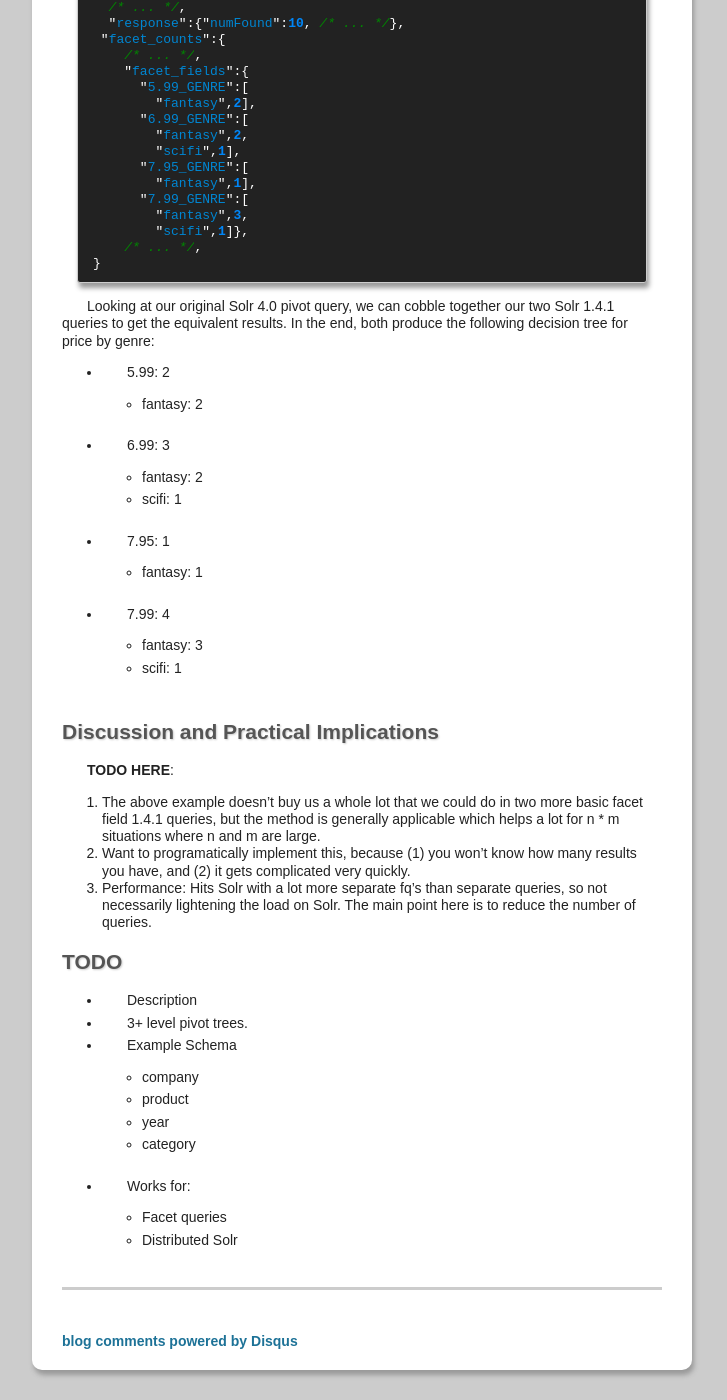
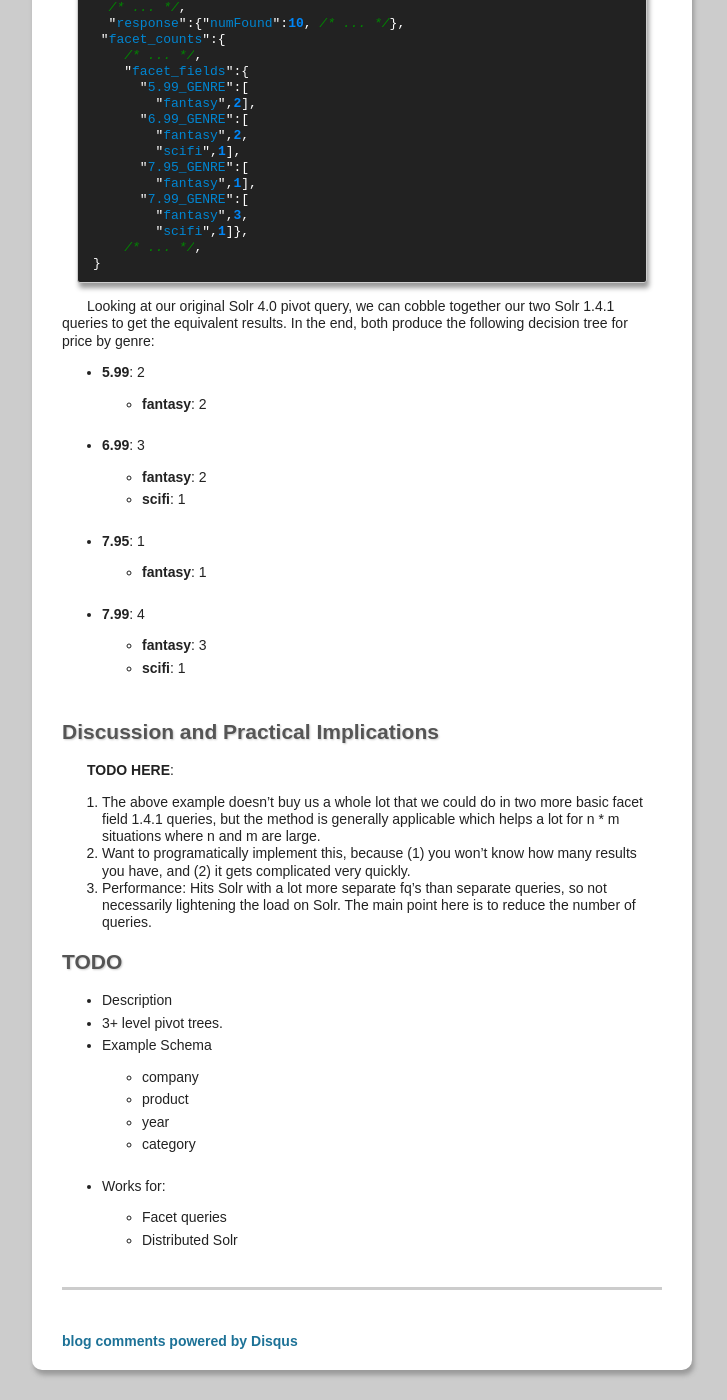
Before and after one commit to ryan-roemer/loose-bits, a Jekyll site: the page built from _posts/2011-09-19-pivot-facets-solr.md, in a window 1280 px wide and 1400 px high, scrolled down 6284 px. Shown: the whole window, without its empty margins (278-1005 px from the left). Built offline with Jekyll 4.4.1, drawn with Linux system fonts in a browser that asks for light colours; Markdown is read by kramdown in place of the engine named in the settings; comment, search, counter and statistics services are not loaded.

Commit message:
Formatting, ul styles.

```diff
--- a/_posts/2011-09-19-pivot-facets-solr.md
+++ b/_posts/2011-09-19-pivot-facets-solr.md
@@ -407,23 +407,23 @@
 two Solr 1.4.1 queries to get the equivalent results. In the end, both produce
 the following decision tree for price by genre:
 
-* 5.99: 2
+* **5.99**: 2
 
-  * fantasy: 2
+  * **fantasy**: 2
 
-* 6.99: 3
+* **6.99**: 3
 
-  * fantasy: 2
-  * scifi: 1
+  * **fantasy**: 2
+  * **scifi**: 1
 
-* 7.95: 1
+* **7.95**: 1
 
-  * fantasy: 1
+  * **fantasy**: 1
 
-* 7.99: 4
+* **7.99**: 4
 
-  * fantasy: 3
-  * scifi: 1
+  * **fantasy**: 3
+  * **scifi**: 1
 
 
 ## Discussion and Practical Implications
--- a/_styl/default.styl
+++ b/_styl/default.styl
@@ -299,7 +299,7 @@
       line-height: text-line-height
       padding-bottom: 5px
       p
-        text-indent: none
+        text-indent: 0px
         margin: 0
         padding: 0
 
--- a/media/css/default.css
+++ b/media/css/default.css
@@ -49,7 +49,7 @@
 .post .more{text-align:right;font-style:italic;margin-bottom:15px}
 .post p{text-indent:25px;line-height:125%}
 .post ul li{line-height:125%;padding-bottom:5px;}
-.post ul li p{text-indent:none;margin:0;padding:0}
+.post ul li p{text-indent:0;margin:0;padding:0}
 #share{height:20px;margin-bottom:8px;width:600px;float:left;display:inline;}
 #share div#___plusone_0{padding-left:10px !important;}
 #share div#___plusone_0[style]{width:200px !important}
```
